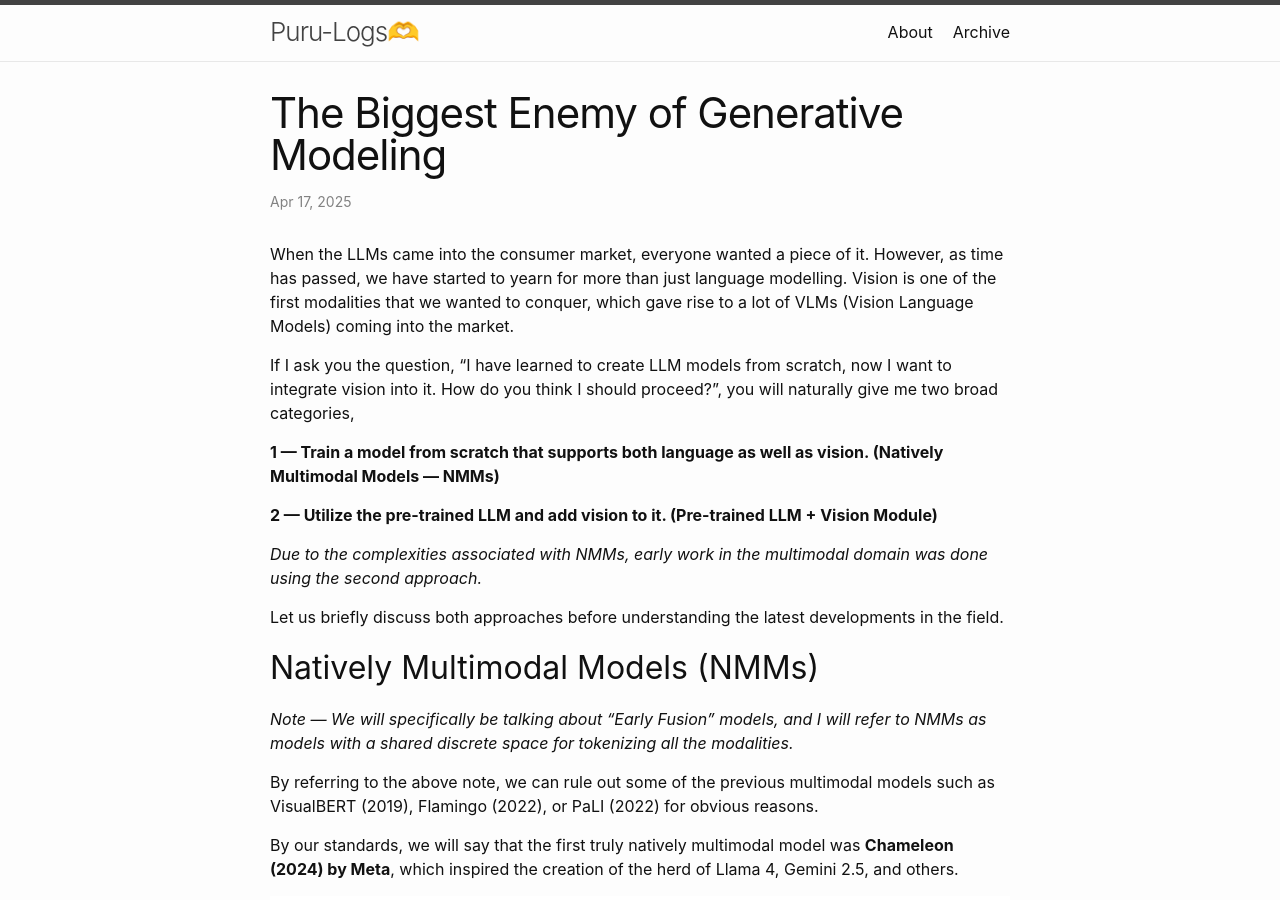
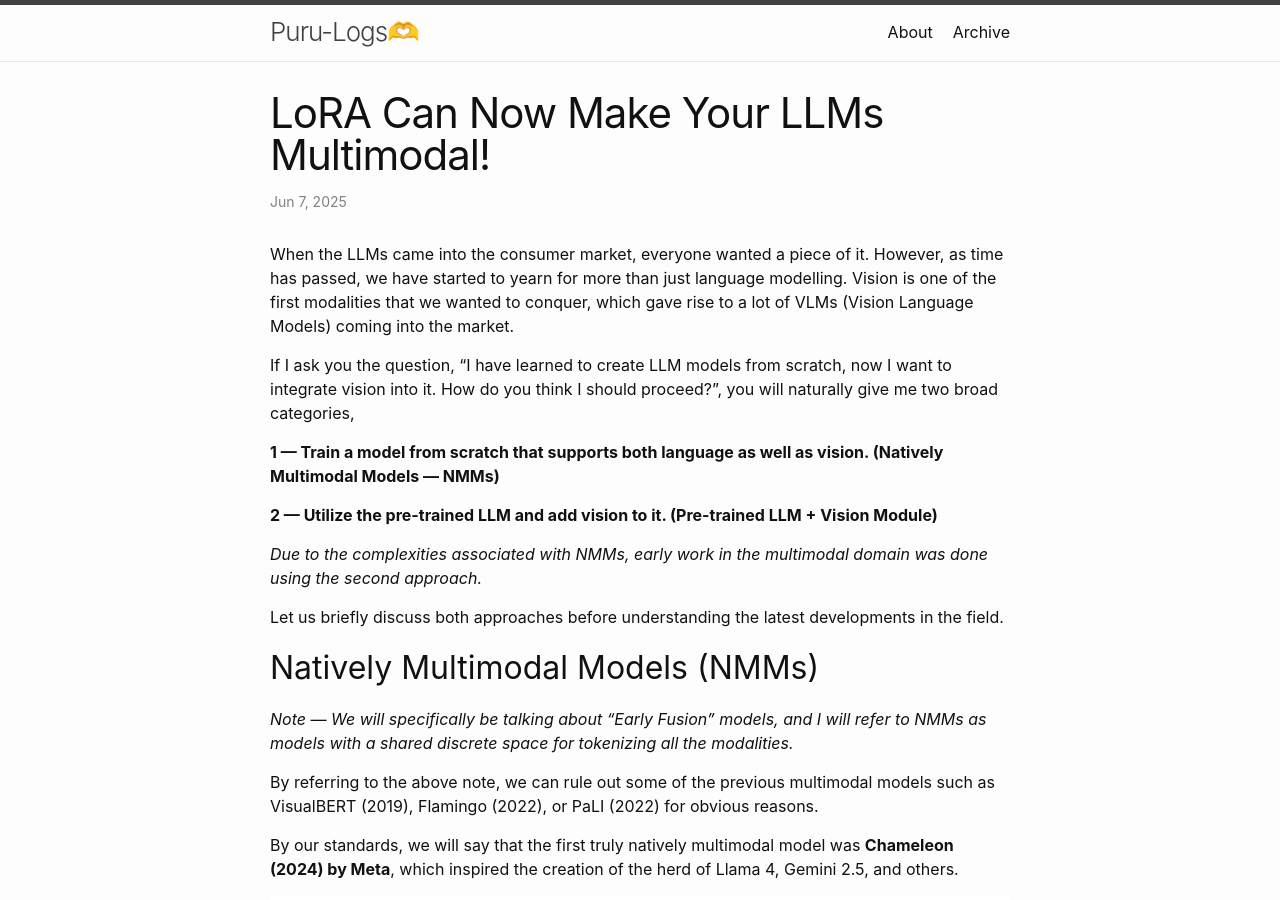
Before and after one commit to purusharthmalik/purusharthmalik.github.io, a Jekyll site: the page built from _posts/2025-06-07-VoRA.md, in a window 1280 px wide and 900 px high. Built offline with Jekyll 4.4.1, drawn with Linux system fonts in a browser that asks for light colours.

Commit message:
Update 2025-06-07-VoRA.md

```diff
--- a/_posts/2025-06-07-VoRA.md
+++ b/_posts/2025-06-07-VoRA.md
@@ -1,9 +1,9 @@
 ---
 layout: post
-title:  "The Biggest Enemy of Generative Modeling"
-date:   2025-04-17 18:19:56 +0530
-categories: Generative-Modeling
-timetoread: 14
+title:  "LoRA Can Now Make Your LLMs Multimodal!"
+date:   2025-06-07 18:19:56 +0530
+categories: LLM
+timetoread: 7
 ---
 
 When the LLMs came into the consumer market, everyone wanted a piece of it. However, as time has passed, we have started to yearn for more than just language modelling. Vision is one of the first modalities that we wanted to conquer, which gave rise to a lot of VLMs (Vision Language Models) coming into the market.
```
